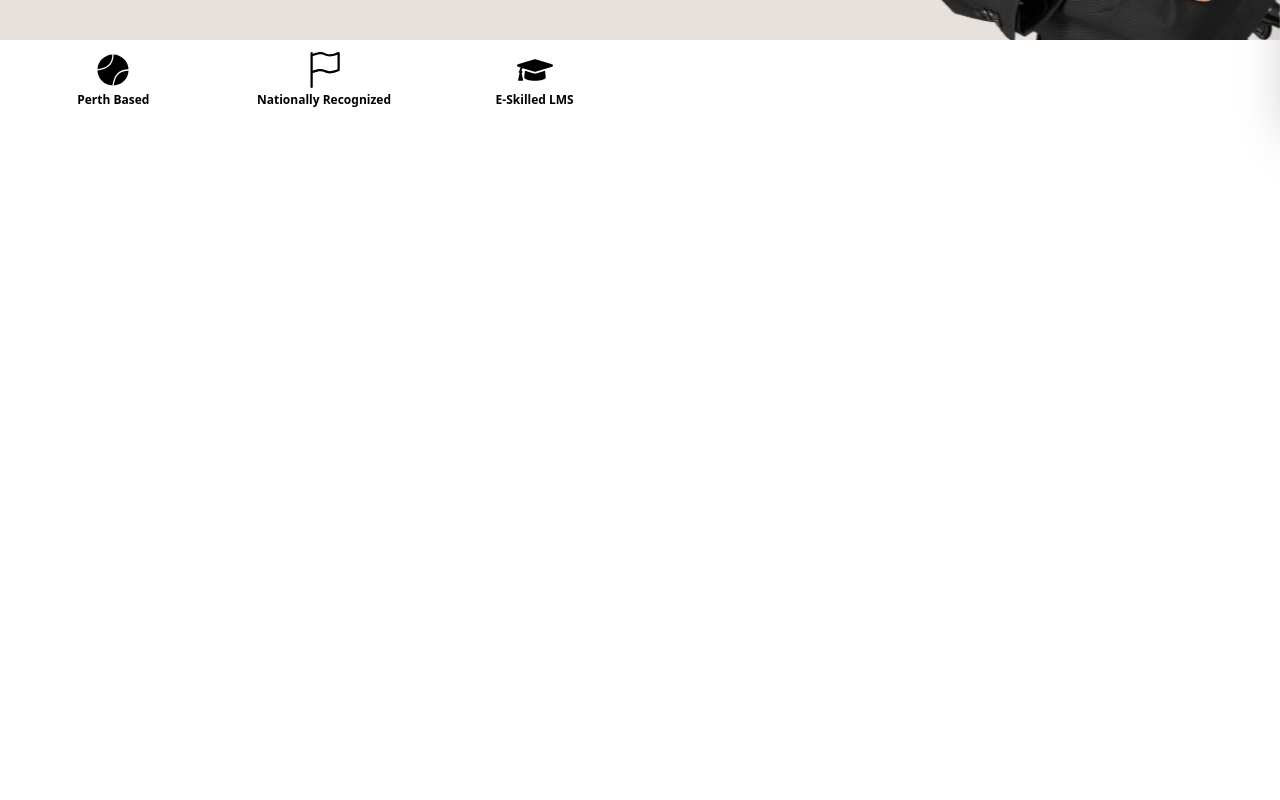
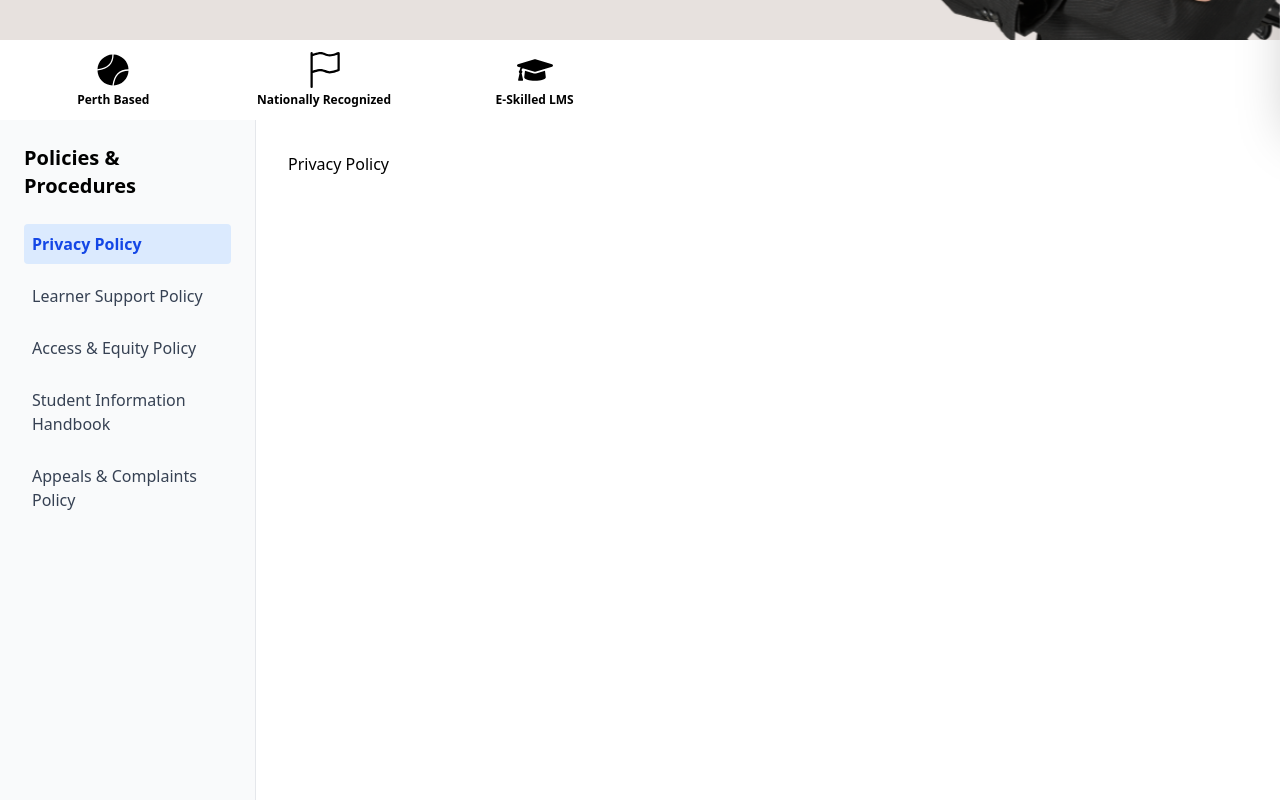
Before and after one commit to YoshithaUR/BusinessPlex_Final, a React (Vite) app in the folder frontend/: page /policies in a window 1280 px wide. Shown: the part 680-1480 px from the top of the page. Built offline with nearby package versions, Linux system fonts and the light colour scheme.

Commit message:
added polisied

```diff
--- a/frontend/src/App.jsx
+++ b/frontend/src/App.jsx
@@ -5,10 +5,17 @@ import Home from './view/Home';
 import About from './view/About';
 import Qualification from './view/Qualification';
 import Blog from './view/Blog';
-import Policies from './view/Policies';
 import Gallery from './view/Gallery';
 import StudentLogin from './view/StudentLogin';
 import SelfEmployment from './view/SelfEmployment';
+
+// Policy Pages
+import PoliciesLayout from './components/layouts/PoliciesLayout';
+import PrivacyPolicy from './view/Policies/PrivacyPolicy';
+import LearnerSupportPolicy from './view/Policies/LearnerSupportPolicy';
+import AccessEquityPolicy from './view/Policies/AccessEquityPolicy';
+import StudentInformationHandbook from './view/Policies/StudentInformationHandbook';
+import AppealsComplaintsPolicy from './view/Policies/AppealsComplaintsPolicy';
 
 const App = () => {
   const router = createBrowserRouter(
@@ -18,10 +25,18 @@ const App = () => {
         <Route path='about' element={<About />} />
         <Route path='qualifications' element={<Qualification />} />
         <Route path='blog' element={<Blog />} />
-        <Route path='policies' element={<Policies />} />
         <Route path='gallery' element={<Gallery />} />
         <Route path='login' element={<StudentLogin />} />
         <Route path='selfEmployment' element={<SelfEmployment />} />
+
+        {/* Policies Section */}
+        <Route path='policies' element={<PoliciesLayout />}>
+          <Route index element={<PrivacyPolicy />} />
+          <Route path='support-policy' element={<LearnerSupportPolicy />} />
+          <Route path='access-equity' element={<AccessEquityPolicy />} />
+          <Route path='student-handbook' element={<StudentInformationHandbook />} />
+          <Route path='appeals-complaints' element={<AppealsComplaintsPolicy />} />
+        </Route>
       </Route>
     )
   );
--- /dev/null
+++ b/frontend/src/components/PolicyHeader.jsx
@@ -0,0 +1,47 @@
+import React from 'react';
+import { NavLink, Outlet } from 'react-router-dom';
+
+const PolicyHeader = () => {
+    return (
+        <div className="flex min-h-screen">
+            {/* Sidebar Nav */}
+            <nav className="w-64 bg-gray-50 border-r border-gray-200 p-6 sticky top-0 h-screen z-0">
+                <h2 className="text-xl font-bold mb-6 text-black">Policies & Procedures</h2>
+                <ul className="space-y-3 text-gray-700">
+                    <li>
+                        <NavLink to="/policies" end className={({ isActive }) => isActive ? "block p-2 rounded bg-blue-100 text-blue-700 font-semibold" : "block p-2 rounded hover:bg-blue-100 hover:text-blue-700"}>
+                            Privacy Policy
+                        </NavLink>
+                    </li>
+                    <li>
+                        <NavLink to="/policies/support-policy" className={({ isActive }) => isActive ? "block p-2 rounded bg-blue-100 text-blue-700 font-semibold" : "block p-2 rounded hover:bg-blue-100 hover:text-blue-700"}>
+                            Learner Support Policy
+                        </NavLink>
+                    </li>
+                    <li>
+                        <NavLink to="/policies/access-equity" className={({ isActive }) => isActive ? "block p-2 rounded bg-blue-100 text-blue-700 font-semibold" : "block p-2 rounded hover:bg-blue-100 hover:text-blue-700"}>
+                            Access & Equity Policy
+                        </NavLink>
+                    </li>
+                    <li>
+                        <NavLink to="/policies/student-handbook" className={({ isActive }) => isActive ? "block p-2 rounded bg-blue-100 text-blue-700 font-semibold" : "block p-2 rounded hover:bg-blue-100 hover:text-blue-700"}>
+                            Student Information Handbook
+                        </NavLink>
+                    </li>
+                    <li>
+                        <NavLink to="/policies/appeals-complaints" className={({ isActive }) => isActive ? "block p-2 rounded bg-blue-100 text-blue-700 font-semibold" : "block p-2 rounded hover:bg-blue-100 hover:text-blue-700"}>
+                            Appeals & Complaints Policy
+                        </NavLink>
+                    </li>
+                </ul>
+            </nav>
+
+            {/* Content area for nested routes */}
+            <main className="flex-1 p-8 overflow-auto">
+                <Outlet />
+            </main>
+        </div>
+    );
+};
+
+export default PolicyHeader;
--- /dev/null
+++ b/frontend/src/components/layouts/PoliciesLayout.jsx
@@ -0,0 +1,8 @@
+import React from 'react';
+import PolicyHeader from '../policyHeader';
+
+const PoliciesLayout = () => {
+    return <PolicyHeader />;
+};
+
+export default PoliciesLayout;
--- a/frontend/src/components/layouts/footer/MainFooter.jsx
+++ b/frontend/src/components/layouts/footer/MainFooter.jsx
@@ -6,8 +6,8 @@ import { MdEmail } from 'react-icons/md'
 const MainFooter = () => {
   return (
     <>
-      <footer className="text-white text-sm">
-        <div className="bg-gray-900 px-6 py-10 grid grid-cols-1 md:grid-cols-4 gap-8 rounded-t-3xl -mt-6">
+      <footer className="text-white text-sm ">
+        <div className="bg-gray-900 px-6 py-10 grid grid-cols-1 md:grid-cols-4 gap-8 rounded-t-3xl -mt-6 z-99">
           {/* Logo + Contact Info */}
           <div>
             <img
--- /dev/null
+++ b/frontend/src/view/Policies/AccessEquityPolicy.jsx
@@ -0,0 +1,11 @@
+import React from 'react'
+
+const AccessEquityPolicy = () => {
+  return (
+    <>
+      <h1 className='text-black'>Access Equity Policy</h1>
+    </>
+  )
+}
+
+export default AccessEquityPolicy
--- /dev/null
+++ b/frontend/src/view/Policies/AppealsComplaintsPolicy.jsx
@@ -0,0 +1,11 @@
+import React from 'react'
+
+const AppealsComplaintsPolicy = () => {
+  return (
+    <>
+      <h1 className='text-black'>Appeals Complaints Policy</h1>
+    </>
+  )
+}
+
+export default AppealsComplaintsPolicy
--- /dev/null
+++ b/frontend/src/view/Policies/LearnerSupportPolicy.jsx
@@ -0,0 +1,11 @@
+import React from 'react'
+
+const LearnerSupportPolicy = () => {
+    return (
+        <>
+            <h1 className='text-black'>Learner Support Policy</h1>
+        </>
+    )
+}
+
+export default LearnerSupportPolicy
--- a/frontend/src/view/Policies.jsx
+++ b/frontend/src/view/Policies/Policies.jsx
@@ -3,8 +3,8 @@ import React from 'react'
 const Policies = () => {
     return (
         <>
-            <div className="w-screen h-screen flex items-center justify-center">
-                Policies
+            <div className='text-black'>
+                home Policies
             </div>
         </>
     )
--- /dev/null
+++ b/frontend/src/view/Policies/PrivacyPolicy.jsx
@@ -0,0 +1,11 @@
+import React from 'react'
+
+const   PrivacyPolicy = () => {
+    return (
+        <>
+            <h1 className='text-black'>Privacy Policy</h1>
+        </>
+    )
+}
+
+export default PrivacyPolicy
--- /dev/null
+++ b/frontend/src/view/Policies/StudentInformationHandbook.jsx
@@ -0,0 +1,11 @@
+import React from 'react'
+
+const StudentInformationHandbook = () => {
+    return (
+        <>
+            <h1 className='text-black'>Student Information Handbook</h1>
+        </>
+    )
+}
+
+export default StudentInformationHandbook
```
Also changed, not shown: frontend/src/view/About.jsx (indentation only).
